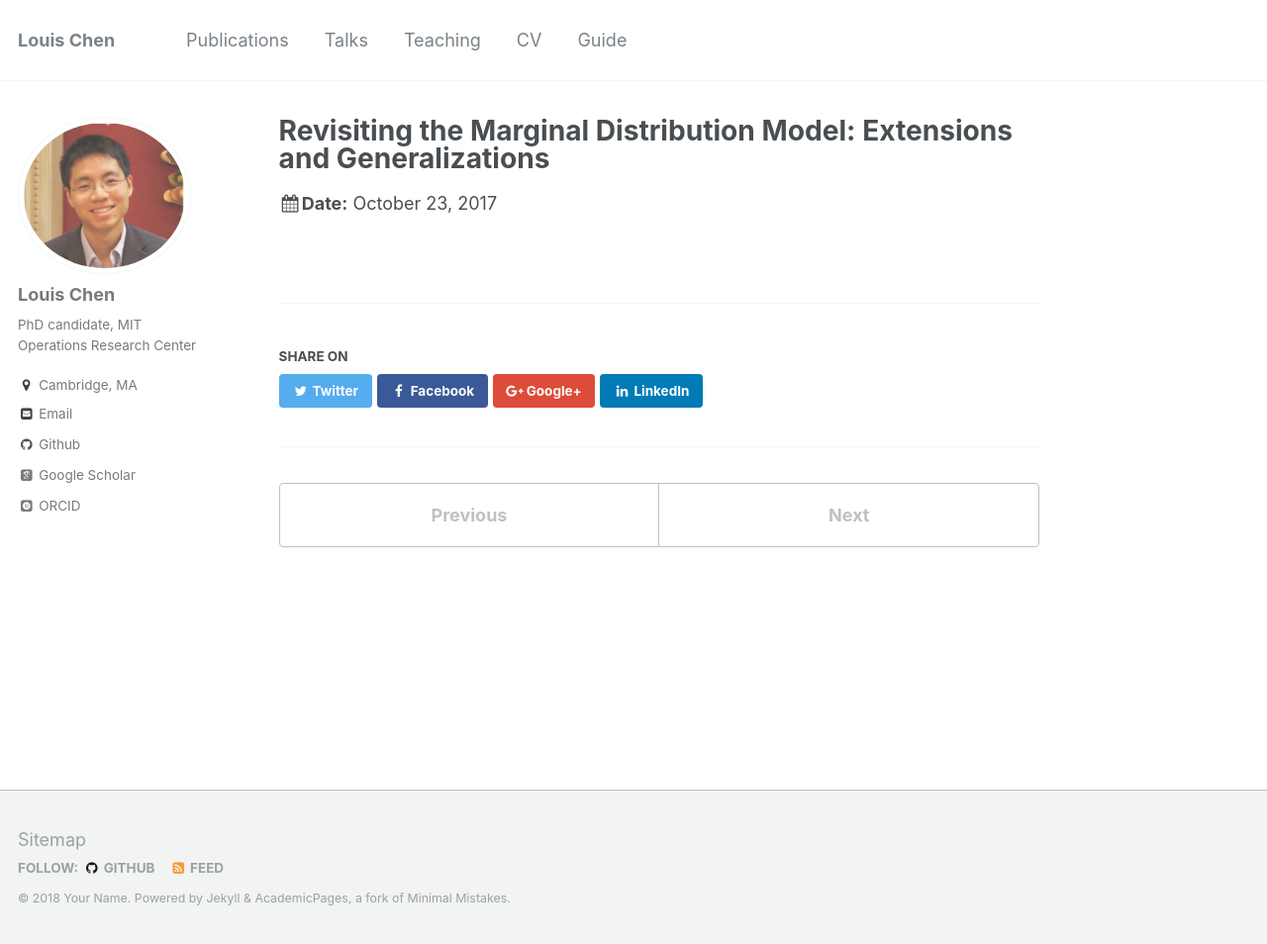
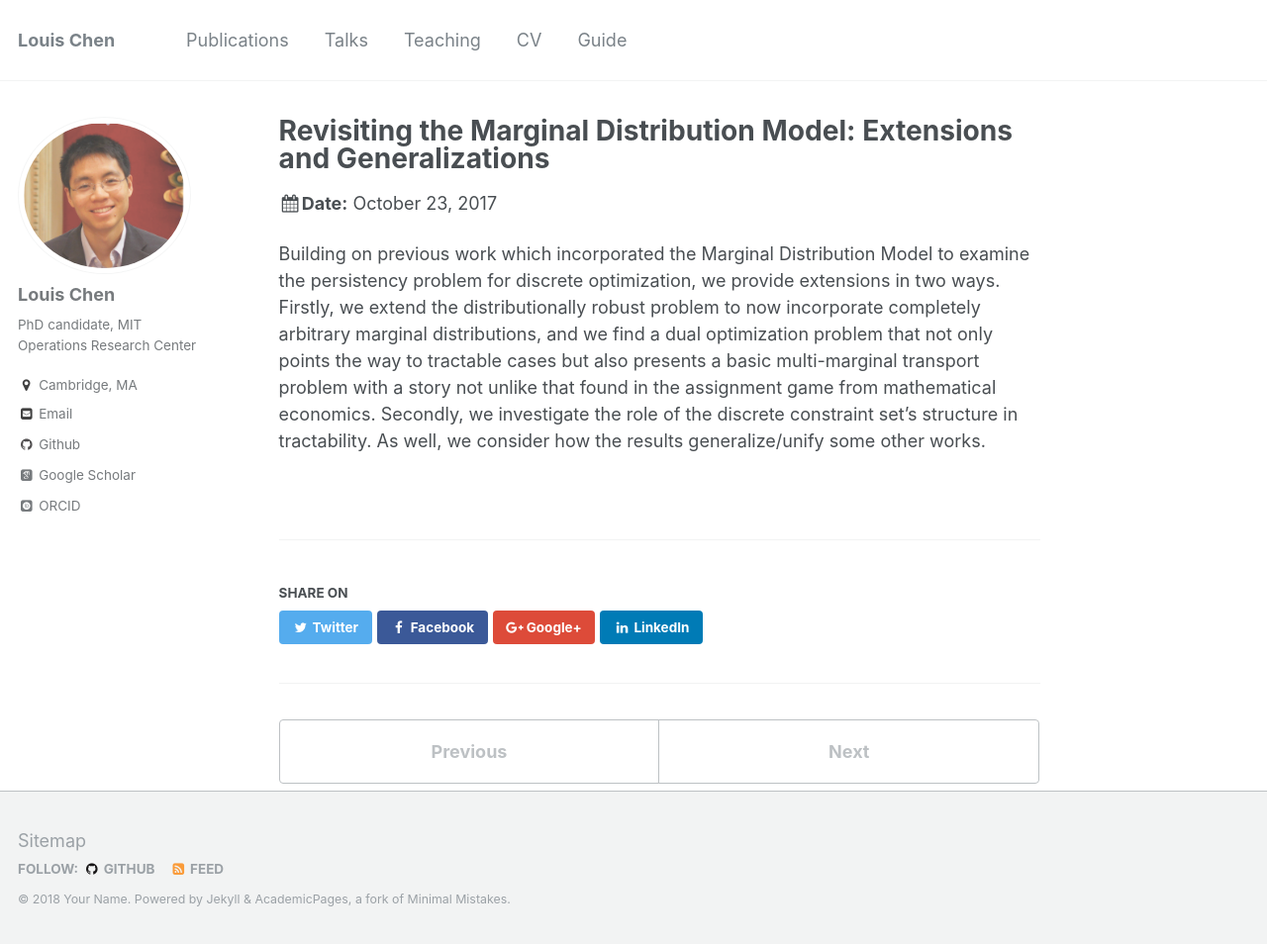
Before and after one commit to LouisLChen/LouisLChen.github.io, a Jekyll site: the page built from _talks/talk4.md, in a window 1280 px wide and 954 px high. Shown: the whole window at 99% size. Built offline with Jekyll 4.4.1, drawn with Linux system fonts in a browser that asks for light colours; some web fonts are replaced.

Commit message:
Update talk4.md

```diff
--- a/_talks/talk4.md
+++ b/_talks/talk4.md
@@ -7,3 +7,4 @@
 date: 2017-10-23
 location: "Houston, Texas"
 ---
+Building on previous work which incorporated the Marginal Distribution Model to examine the persistency problem for discrete optimization, we provide extensions in two ways. Firstly, we extend the distributionally robust problem to now incorporate completely arbitrary marginal distributions, and we find a dual optimization problem that not only points the way to tractable cases but also presents a basic multi-marginal transport problem with a story not unlike that found in the assignment game from mathematical economics. Secondly, we investigate the role of the discrete constraint set's structure in tractability. As well, we consider how the results generalize/unify some other works.
```
